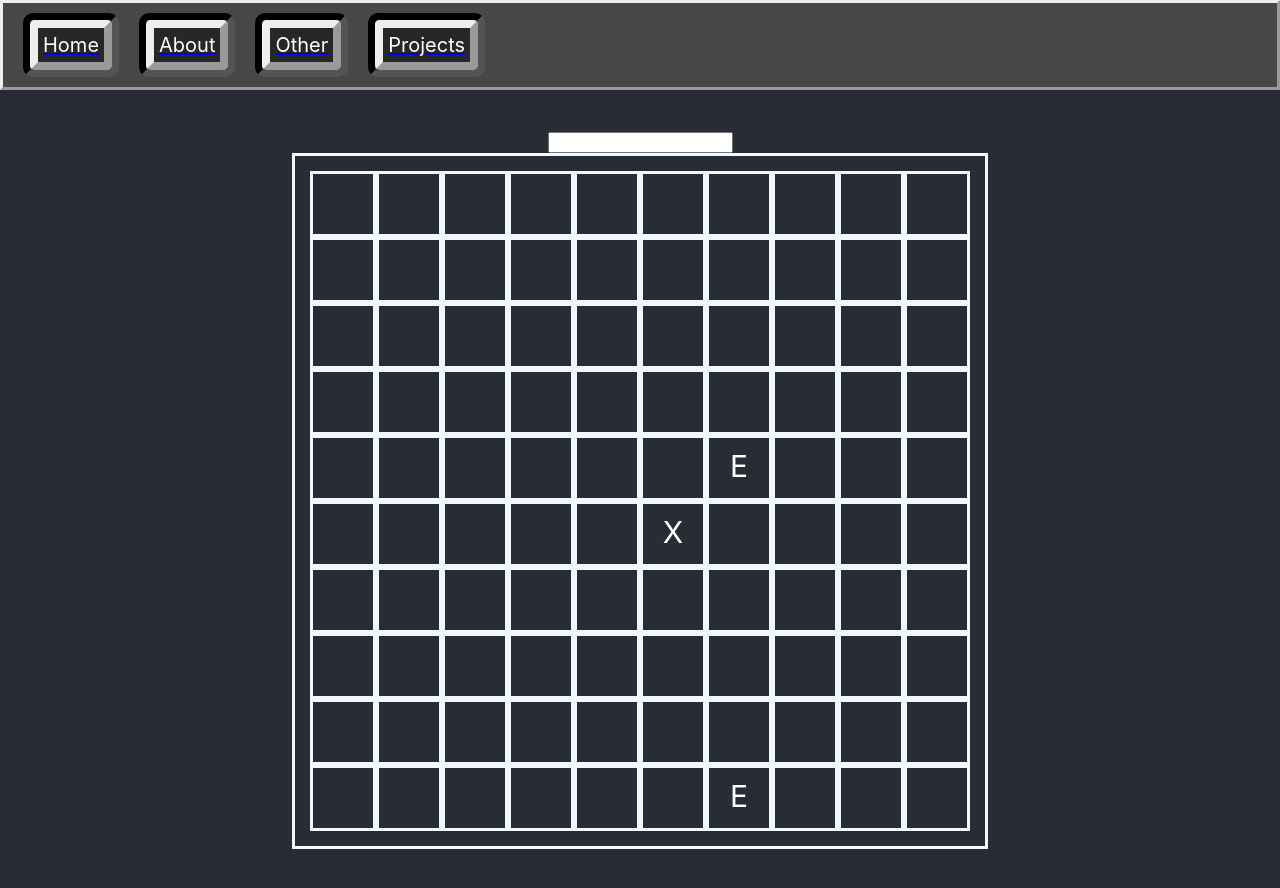
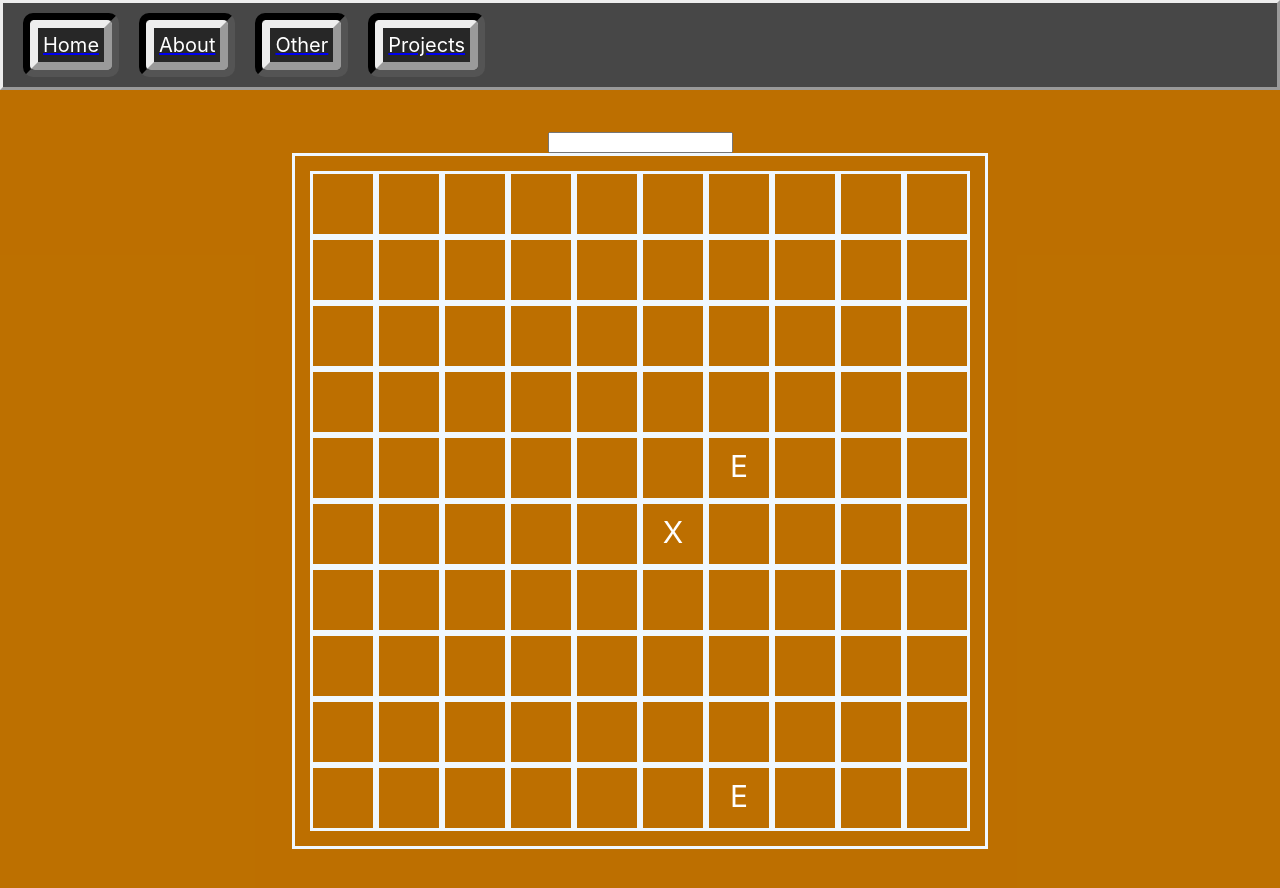
Before and after one commit to Mihso/testing, a React (Create React App) app: page /other in a window 1280 px wide. Built offline with nearby package versions, Linux system fonts and the light colour scheme.

Commit message:
adjust background colors

```diff
--- a/src/App.css
+++ b/src/App.css
@@ -49,7 +49,8 @@
 }
 
 .App-header {
-  background-color: #282c34;
+  background-color: #c1740071;
+  width:100%;
   min-height: 100vh;
   display: flex;
   flex-direction: column;
--- a/src/App.js
+++ b/src/App.js
@@ -1,4 +1,3 @@
-import './App.css';
 import Home from './Home';
 import Other from './other';
 import About from './About';
--- a/src/Projects.css
+++ b/src/Projects.css
@@ -28,7 +28,7 @@ tbody{
 .App{
     text-align: center;
     align-content: center;
-    background-color: #282c34;
+    background-color: #ba6c00;
     min-height: 100vh;
     display: flex;
     flex-direction: column;
```
